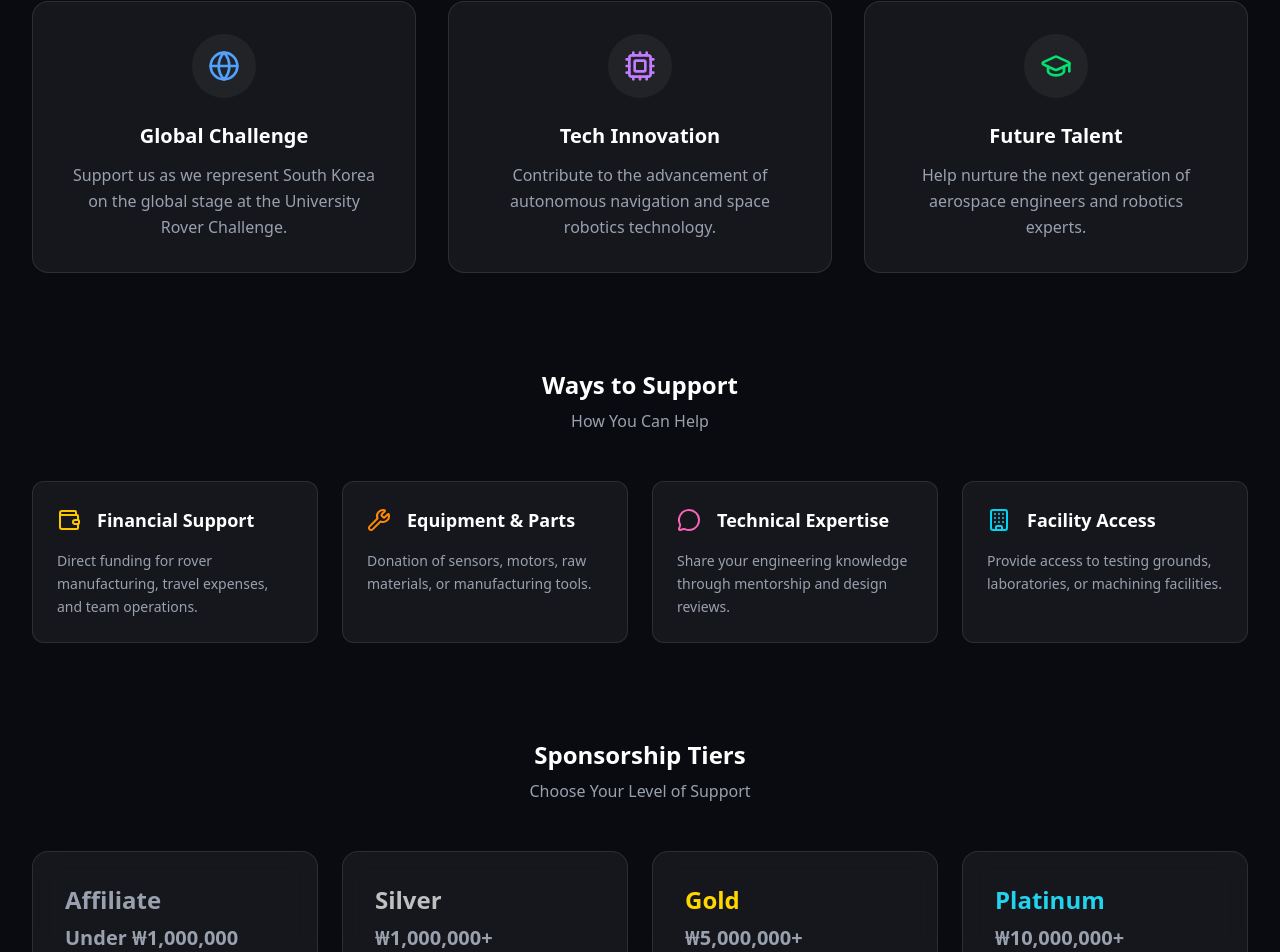
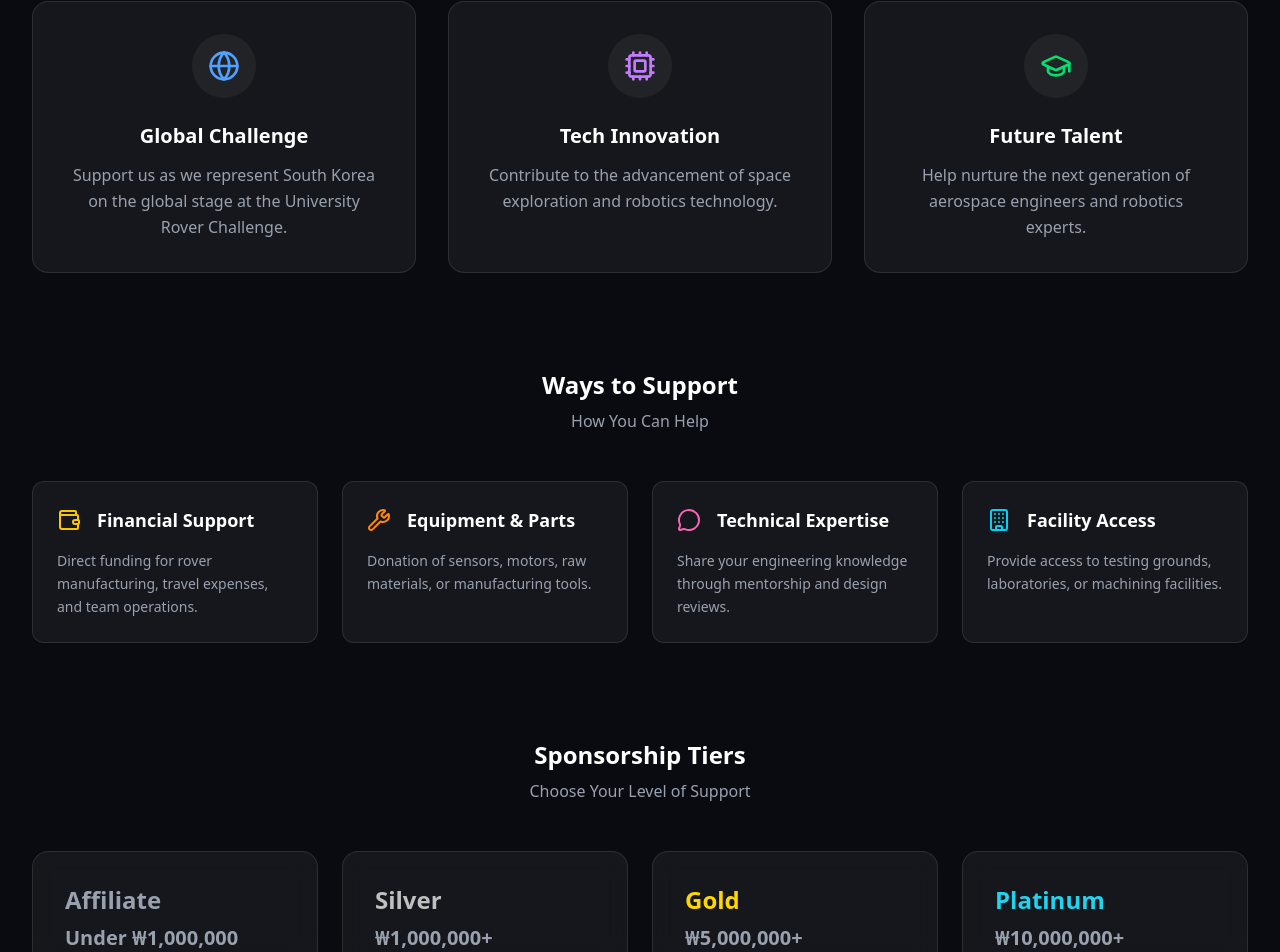
Before and after one commit to ZenithSpace/zenith.github.io, a React (Vite) app in the folder zenith-web/: page / in a window 1280 px wide. Shown: the part 6613-7565 px from the top of the page. Built offline with nearby package versions, Linux system fonts and the light colour scheme; a web font is replaced by a local one.

Commit message:
content: update tech innovation description to focus on space exploration and robotics

```diff
--- a/zenith-web/src/data/translations.ts
+++ b/zenith-web/src/data/translations.ts
@@ -152,7 +152,7 @@ export const translations = {
                     },
                     innovation: {
                         title: 'Tech Innovation',
-                        desc: 'Contribute to the advancement of autonomous navigation and space robotics technology.'
+                        desc: 'Contribute to the advancement of space exploration and robotics technology.'
                     },
                     talent: {
                         title: 'Future Talent',
@@ -365,7 +365,7 @@ export const translations = {
                     },
                     innovation: {
                         title: '기술 혁신',
-                        desc: '자율 주행 및 우주 로봇 기술의 발전에 기여하고 혁신을 이끌어주세요.'
+                        desc: '우주 탐사 및 로봇 기술의 발전에 기여하고 혁신을 이끌어주세요.'
                     },
                     talent: {
                         title: '미래 인재 양성',
```
